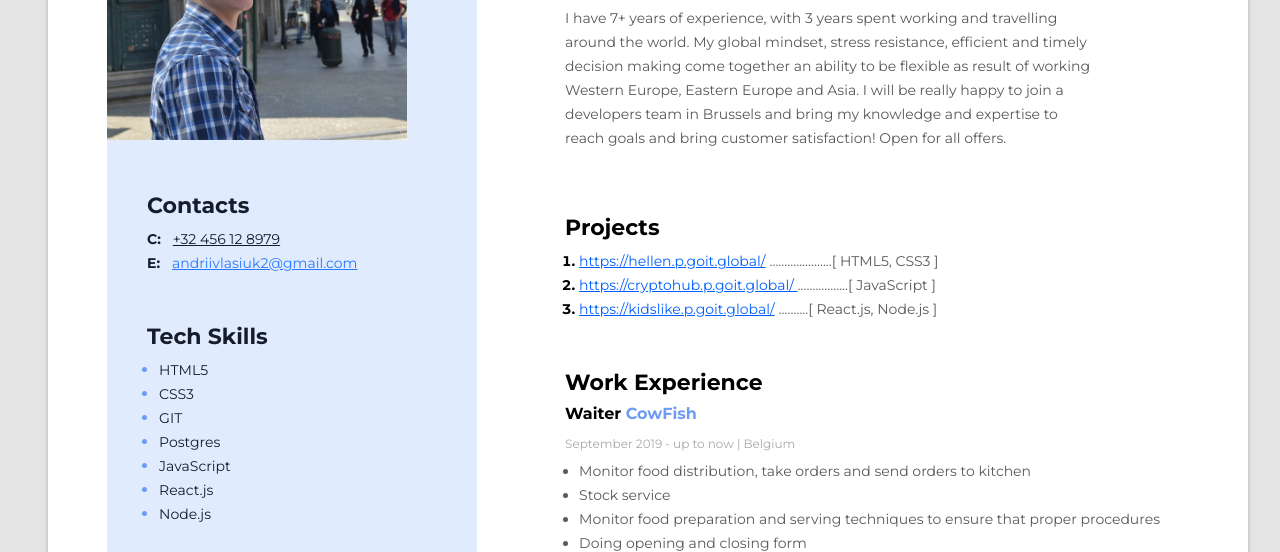
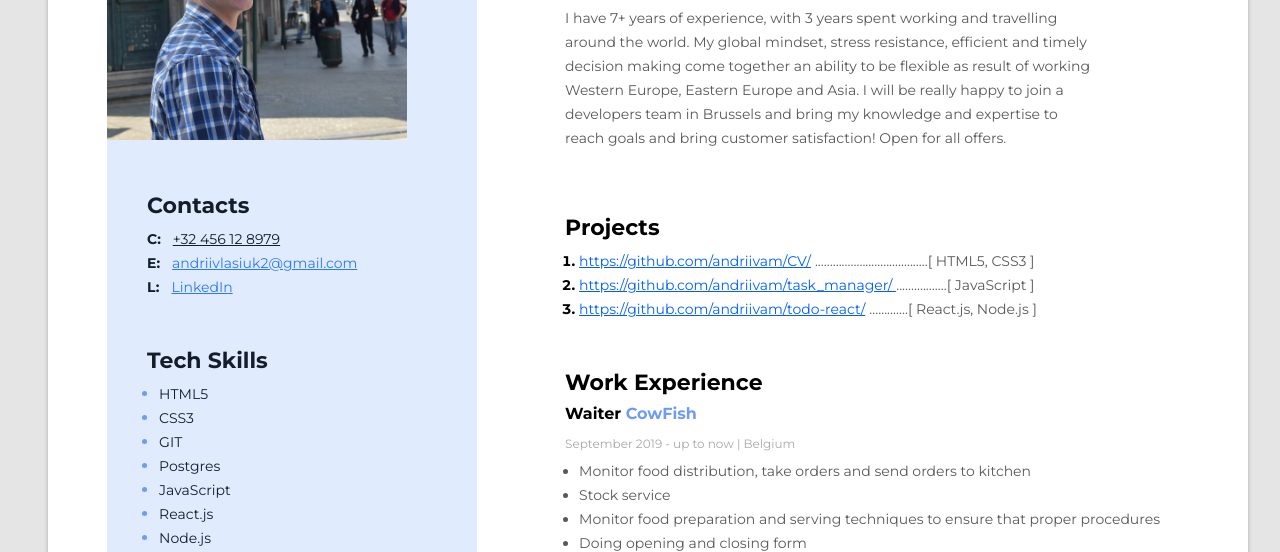
Before and after one commit to andriivam/CV, a plain HTML site: page index.html in a window 1280 px wide. Shown: the part 248-800 px from the top of the page. Drawn offline with Linux system fonts and the light colour scheme.

Commit message:
add project links

```diff
--- a/index.html
+++ b/index.html
@@ -36,17 +36,17 @@
             <div class="projects-container">
                 <h3 class="main-content-title"> Projects</h3>
                 <ol class="project-list">
-                    <li class="project-item"><a href="https://hellen.p.goit.global/" class="project-item-link">https://hellen.p.goit.global/</a>
+                    <li class="project-item"><a href="https://github.com/andriivam/CV/" class="project-item-link">https://github.com/andriivam/CV/</a>
 
-                        <span class="project-item-description"> .....................[ HTML5, CSS3 ]</span>
+                        <span class="project-item-description"> ......................................[ HTML5, CSS3 ]</span>
                     </li>
                     <li class="project-item"> <a
-                            href="https://cryptohub.p.goit.global/" class="project-item-link">https://cryptohub.p.goit.global/ </a>
+                            href="https://github.com/andriivam/task_manager/" class="project-item-link">https://github.com/andriivam/task_manager/ </a>
                         <span class="project-item-description"> .................[ JavaScript ]</span>
                     </li>
                     <li class="project-item"><a
-                            href="https://kidslike.p.goit.global/" class="project-item-link">https://kidslike.p.goit.global/</a>
-                        <span class="project-item-description"> ..........[ React.js, Node.js ]</span>
+                            href="https://github.com/andriivam/todo-react/" class="project-item-link">https://github.com/andriivam/todo-react/</a>
+                        <span class="project-item-description"> .............[ React.js, Node.js ]</span>
                     </li>
                 </ol>
             </div>
@@ -111,6 +111,10 @@
                     <span class="contacts-type">E: </span>
                     <a href="mailto:andriivlasiuk2@gmail.com" class="contacts-email">andriivlasiuk2@gmail.com</a>
                 </p>
+                <p class="contacts-item">
+                    <span class="contacts-type">L: </span>
+                    <a href="https://www.linkedin.com/in/andrii-vlasiuk-b0030789/" class="contacts-email">LinkedIn</a>
+                </p>
             </div>
             <!-- Tech Skills -->
             <div class="tech-skills-container">
```
